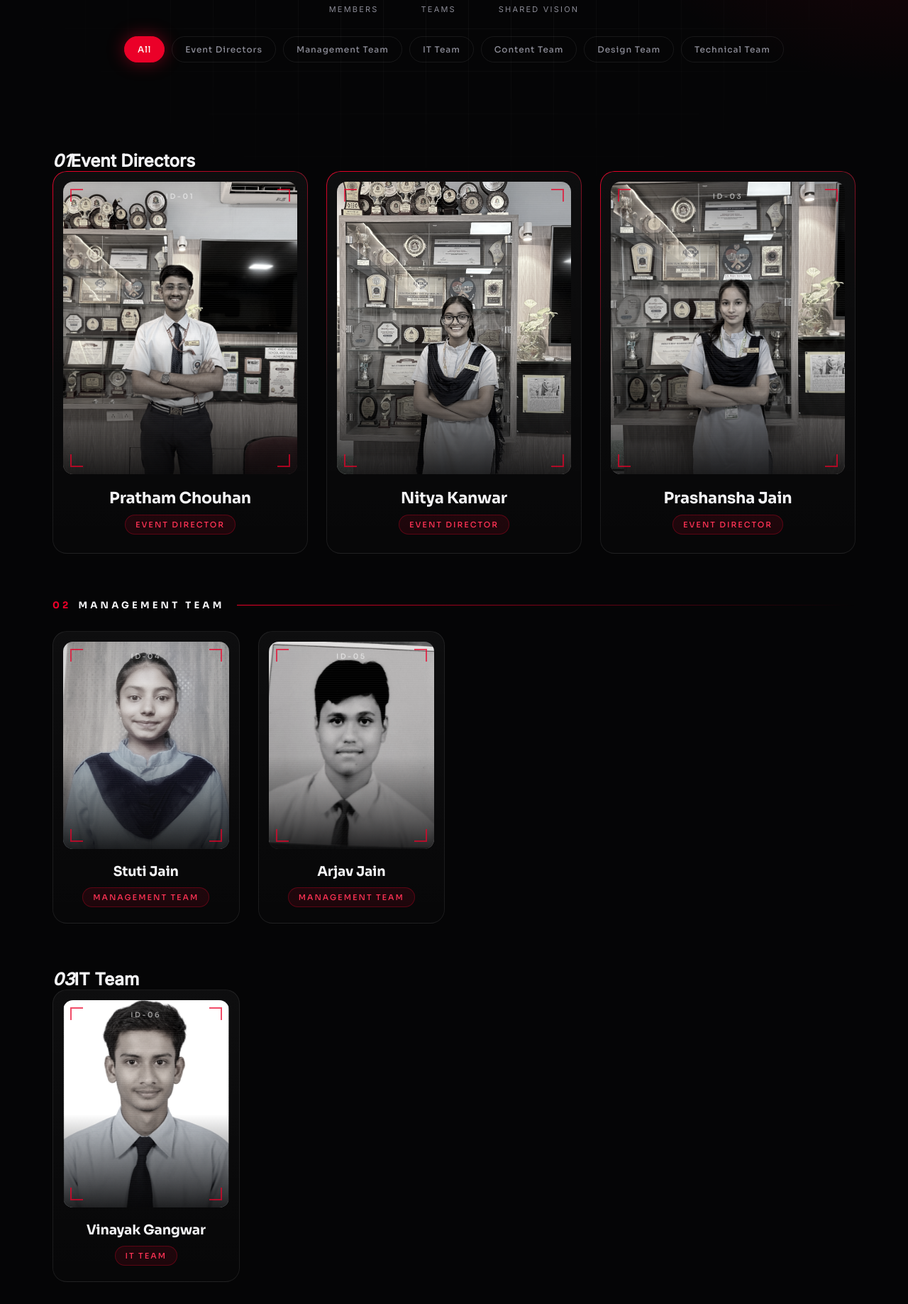
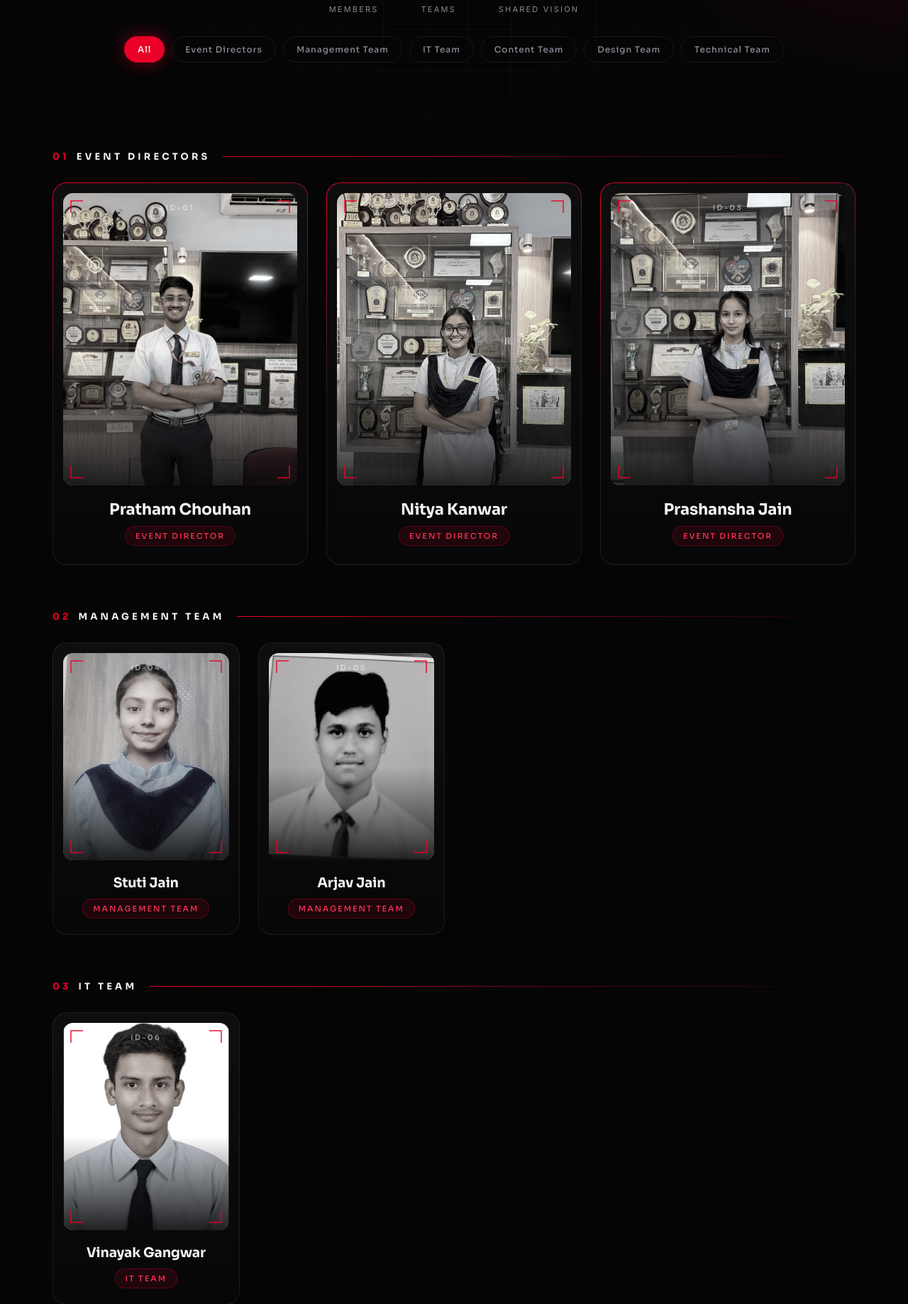
Before and after one commit to khush658/tedxmps-website, a Django app: page /about/ in a window 1280 px wide. Shown: the part 500-2337 px from the top of the page at 71% size. Run offline with Django 5.2, Linux system fonts and the light colour scheme.

Commit message:
update 3  page

```diff
--- a/templates/events/about.html
+++ b/templates/events/about.html
@@ -95,7 +95,7 @@ footer b{color:var(--red)}
   </header>
   <main id="teams">
 <section class="group lead" data-team="Event Directors">
-<div class="head"><h2><em>01</em>Event Directors</h2></div>
+<div class="ghead"><h2><em>01</em>Event Directors</h2></div>
 <div class="grid">
 <article class="card">
   <div class="photo"><span class="idx">ID-01</span><span class="scan"></span>
@@ -150,7 +150,7 @@ footer b{color:var(--red)}
 </div>
 </section>
 <section class="group" data-team="IT Team">
-<div class="head"><h2><em>03</em>IT Team</h2></div>
+<div class="ghead"><h2><em>03</em>IT Team</h2></div>
 <div class="grid">
 <article class="card">
   <div class="photo"><span class="idx">ID-06</span><span class="scan"></span>
```
